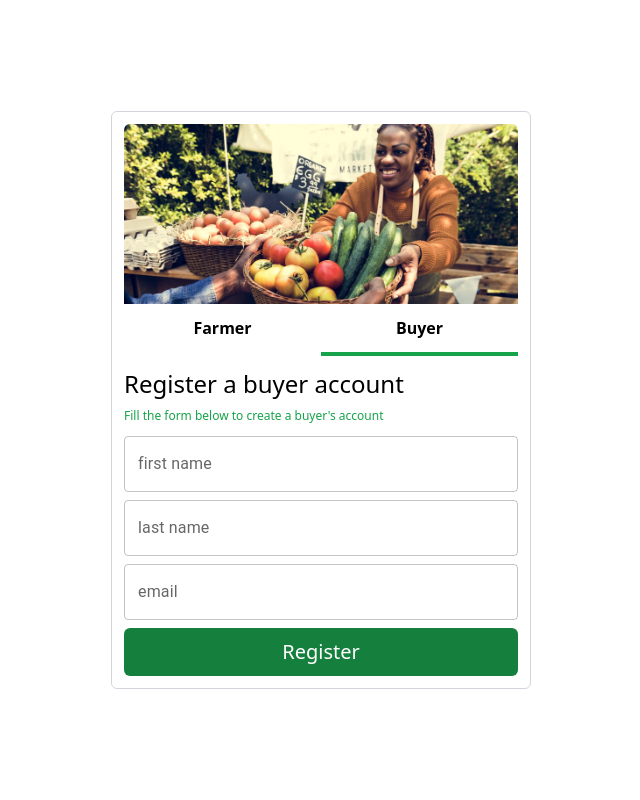
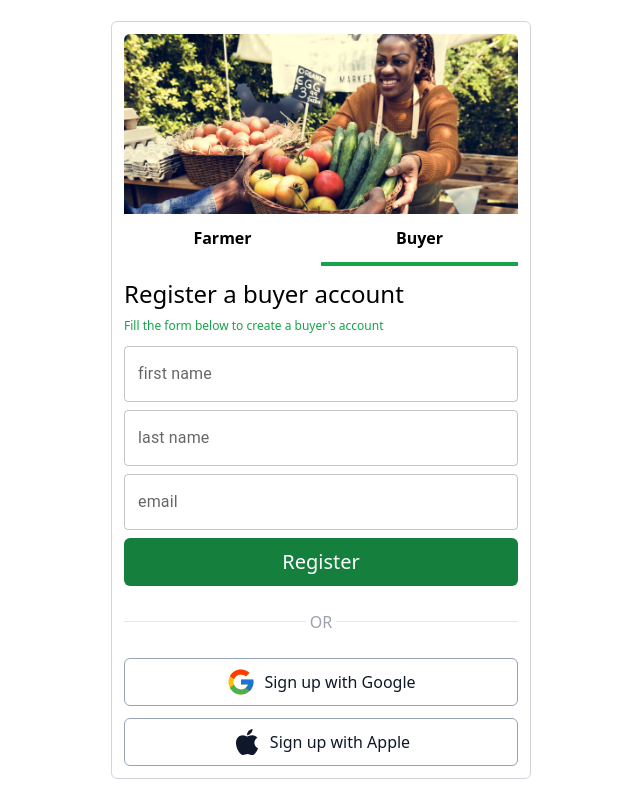
Before and after one commit to earlycodetech/agrotrade, a Next.js app: page /auth/signup in a window 1280 px wide. Shown: the whole page, without its empty margins (319-959 px from the left). Built offline with nearby package versions, Linux system fonts and the light colour scheme.

Commit message:
signup ui design - complete

```diff
--- a/pages/auth/signup.js
+++ b/pages/auth/signup.js
@@ -2,6 +2,8 @@ import { useState } from "react";
 import Head from "next/head";
 import Image from "next/image";
 import { TextField } from "@mui/material";
+import { FcGoogle } from 'react-icons/fc';
+import { FaApple } from 'react-icons/fa';
 
 export default function Signup () {
     const [tab,setTab] = useState('buyer');
@@ -55,6 +57,21 @@ export default function Signup () {
 
                         <button className="h-[48px] w-full flex justify-center items-center bg-green-700 text-white text-xl rounded-md">Register</button>
                     </form>
+
+                    {/* OR seperator */}
+                    <div className="separator"> <span className='text-gray-400 my-3'>OR</span> </div>
+
+                    {/* social signup */}
+                    <div className="flex flex-col gap-3">
+                        <button
+                        className="h-[48px] flex justify-center items-center border border-slate-400 rounded-md text-slate-900">
+                            <FcGoogle className="text-3xl mr-2"/> Sign up with Google
+                        </button>
+                        <button
+                        className="h-[48px] flex justify-center items-center border border-slate-400 rounded-md text-slate-900">
+                            <FaApple className="text-3xl mr-2"/> Sign up with Apple
+                        </button>
+                    </div>
                 </div>
             </div>
         </main>
--- a/styles/globals.css
+++ b/styles/globals.css
@@ -8,3 +8,26 @@
     background-size: cover;
     background-repeat: no-repeat;
 }
+
+/* OR seperator for signup --- begin */
+.separator {
+    display: flex;
+    align-items: center;
+    text-align: center;
+  }
+
+  .separator::before,
+  .separator::after {
+    content: '';
+    flex: 1;
+    border-bottom: 1px solid #e5e7eb;
+  }
+
+  .separator:not(:empty)::before {
+    margin-right: .25em;
+  }
+
+  .separator:not(:empty)::after {
+    margin-left: .25em;
+  }
+/* OR seperator for signup --- end*/
```
